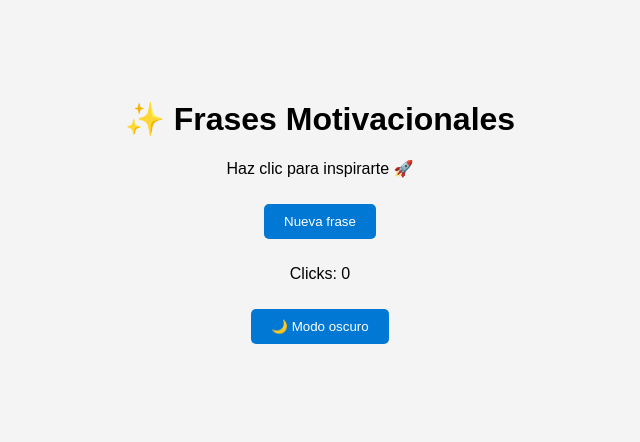
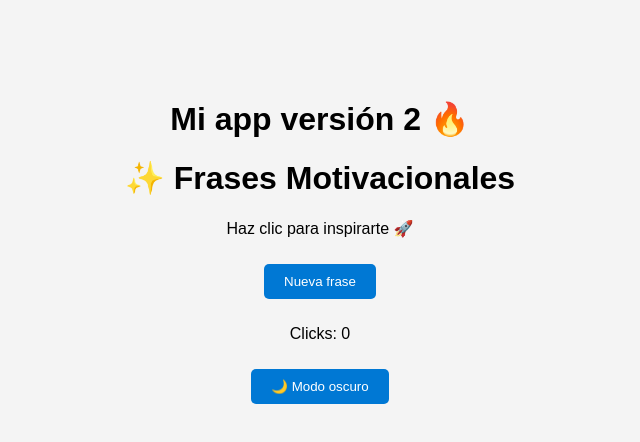
Before and after one commit to Brando1997/mi-app-azure, a plain HTML site: page index.html in a window 1280 px wide. Shown: the whole page, without its empty margins (320-960 px from the left). Drawn offline with Linux system fonts and the light colour scheme.

Commit message:
Actualizacion de la app

```diff
--- a/index.html
+++ b/index.html
@@ -8,6 +8,7 @@
 <body>
 
     <div class="container">
+        <h1>Mi app versión 2 🔥</h1>
         <h1>✨ Frases Motivacionales</h1>
 
         <p id="frase">Haz clic para inspirarte 🚀</p>
```
Also changed, not shown: README.md.
